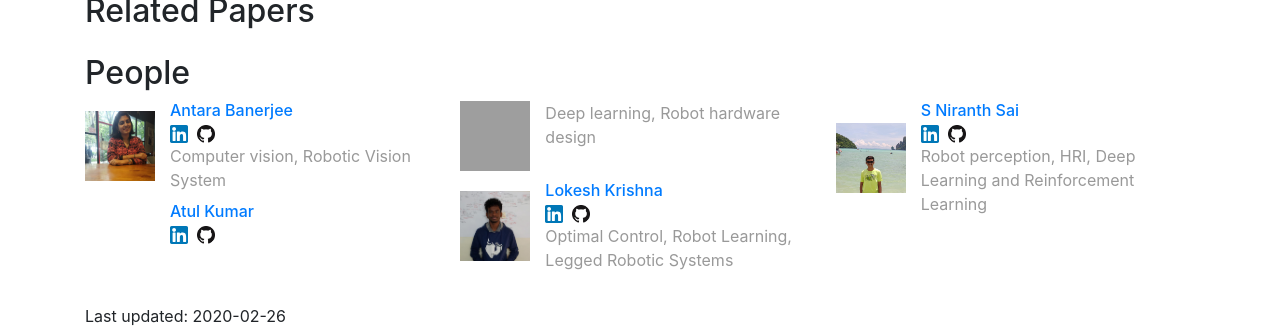
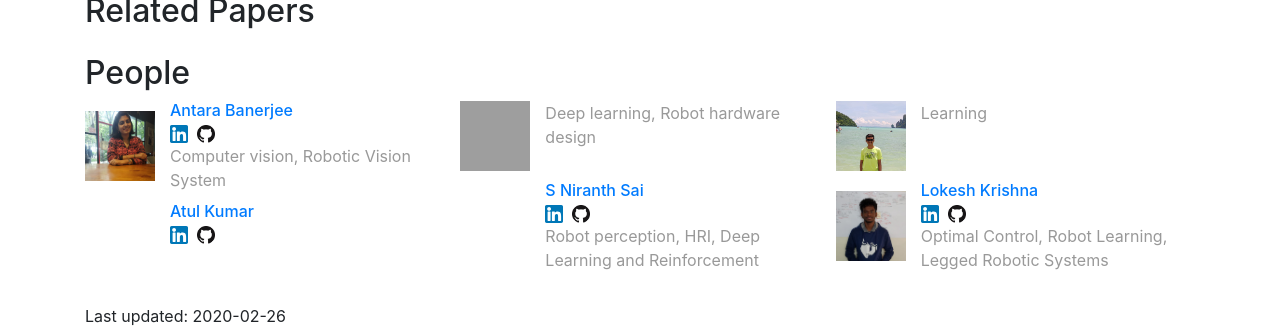
Before and after one commit to Robotics-Club-IIT-BHU/RoboReG, a Jekyll site: the page built from _projects/auto_waste.md, in a window 1280 px wide, cut to the strip 1077-1405 px from the top of the page. Built offline with Jekyll 4.4.1, drawn with Linux system fonts in a browser that asks for light colours; grey boxes are pictures that could not be loaded.

Commit message:
Changed mentor order

```diff
--- a/_projects/auto_waste.md
+++ b/_projects/auto_waste.md
@@ -7,8 +7,8 @@ description: |
 people:
   - antarabanerjee
   - atulkumar
+  - niranthsai
   - lokeshkrishna
-  - niranthsai
 
 layout: project
 image: "/img/CR3BP.jpg"
```
Also changed, not shown: _projects/auto_park.md (+1 -1 lines), _projects/chase_and_run.md (+1 -1 lines), _projects/mask-on.md (+1 -1 lines), _projects/multi-agent.md (+1 -1 lines), _projects/swarm-robo.md (+1 -1 lines).
